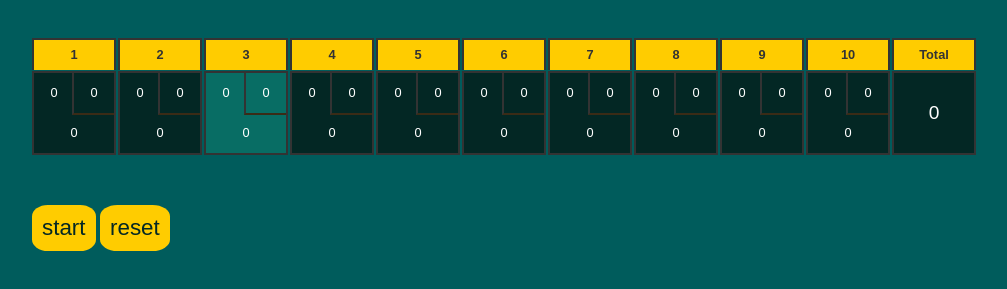
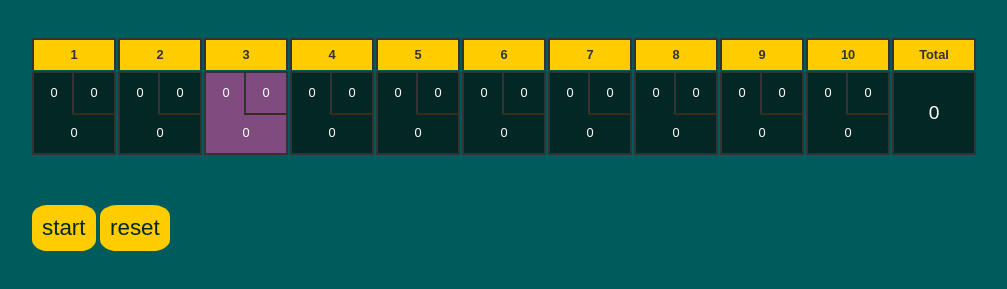
Before and after one commit to heldrida/bowling_calculator, a website: page bowling_calculator_app/app/index.html in a window 1280 px wide. Shown: the part 117-406 px from the top of the page, without its empty margins (135-1142 px from the left). Drawn offline with nearby package versions, Linux system fonts and the light colour scheme; files that its build step writes are made by us from their sources.

Commit message:
changed frame active style

```diff
--- a/bowling_calculator_app/app/styles/main.css
+++ b/bowling_calculator_app/app/styles/main.css
@@ -28,7 +28,7 @@ h1 {
   background-color: #032724;
 }
 .frame.active {
-  background-color: #086D64;
+  background-color: #804B7F;
 }
 .frame .right-corner,
 .frame .left-corner {
```
